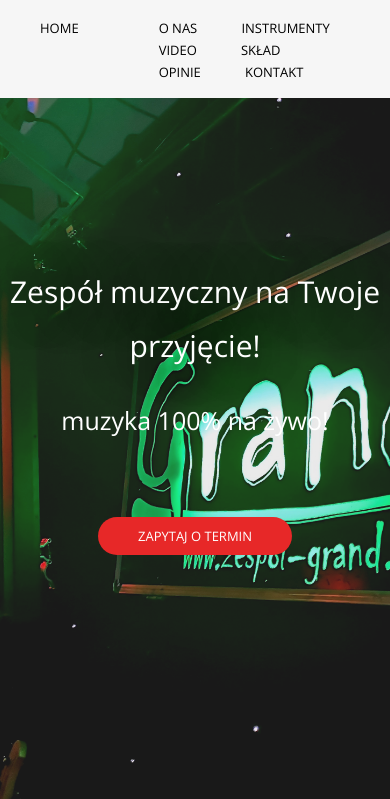
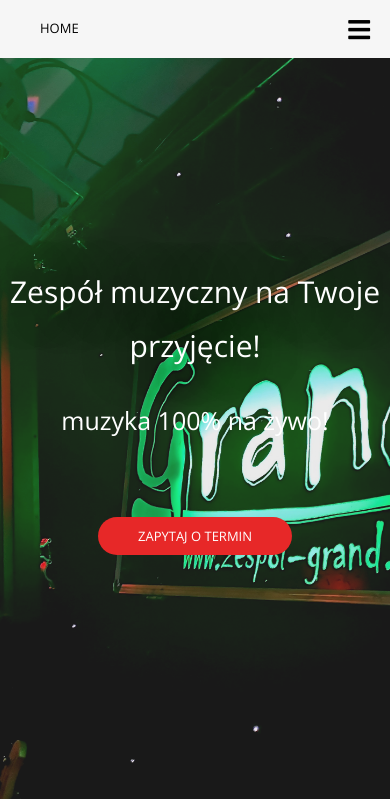
Before and after one commit to mtalarek/Zespol-muzyczny-GRAND, a PHP site: page / in a window 390 px wide. Shown: the top 799 px of the page. Run offline with PHP 8.4, Linux system fonts and the light colour scheme; some web fonts are replaced.

Commit message:
version 1 + mobile menu

```diff
--- a/css/style.css
+++ b/css/style.css
@@ -1,4 +1,5 @@
 /* Colors */
+/* Mobile breakpoints */
 article,
 aside,
 details,
@@ -286,25 +287,86 @@ nav {
   position: fixed;
   top: 0;
   z-index: 200;
-  /* border-bottom: 1px solid rgb(117, 117, 117); */
   background-color: #f6f6f6;
 }
 
-nav ul {
+nav .menu ul,
+nav .logo ul {
   list-style: none;
   padding: 0 20px;
   text-transform: uppercase;
 }
 
-nav ul li {
+nav .menu ul li,
+nav .logo ul li {
   display: inline-block;
   padding: 0 20px;
 }
 
-nav ul li a {
+nav .menu ul li a,
+nav .logo ul li a {
   text-decoration: none;
   font-size: 13px;
   color: black;
+}
+
+nav .menu-holder {
+  font-size: 25px;
+  display: none;
+}
+
+nav .menu-holder #holder {
+  margin: 12px 20px;
+  list-style-type: none;
+  padding: 0;
+  cursor: pointer;
+}
+
+nav .menu-holder .mobile-menu {
+  position: absolute;
+  right: 0;
+  top: 0;
+  background-color: #53a502;
+  margin: 0;
+  list-style-type: none;
+  text-align: right;
+  padding: 0 20px 20px 20px;
+  text-transform: uppercase;
+  line-height: 50px;
+  width: 400px;
+  display: none;
+}
+
+nav .menu-holder .mobile-menu.open {
+  display: block;
+}
+
+nav .menu-holder .mobile-menu li {
+  padding: 10px 0;
+}
+
+nav .menu-holder .mobile-menu li:first-child {
+  padding-top: 5px;
+}
+
+nav .menu-holder .mobile-menu li i {
+  cursor: pointer;
+}
+
+nav .menu-holder .mobile-menu li a {
+  text-decoration: none;
+  color: black;
+  font-weight: 300;
+  font-size: 40px;
+}
+
+@media all and (max-width: 768px) {
+  nav .menu {
+    display: none;
+  }
+  nav .menu-holder {
+    display: block;
+  }
 }
 
 header {
@@ -358,13 +420,13 @@ header .img-text .box button {
   margin-right: auto;
 }
 
-@media all and (max-width: 850px) {
+@media all and (max-width: 768px) {
   header h1 {
     font-size: 30px;
   }
 }
 
-@media all and (max-width: 500px) {
+@media all and (max-width: 480px) {
   header .img-text {
     width: 100%;
     justify-content: center;
@@ -401,7 +463,7 @@ header .img-text .box button {
   font-size: 40px;
 }
 
-@media all and (max-width: 500px) {
+@media all and (max-width: 480px) {
   .about .nav {
     width: 100%;
   }
@@ -479,7 +541,7 @@ header .img-text .box button {
   background-image: url("../img/hohnera.jpg");
 }
 
-@media all and (max-width: 850px) {
+@media all and (max-width: 768px) {
   .band .instruments .instrument {
     width: 200px;
     height: 200px;
@@ -516,7 +578,7 @@ header .img-text .box button {
   height: 28.13vw;
 }
 
-@media all and (max-width: 500px) {
+@media all and (max-width: 480px) {
   .video-section .videos .video {
     flex-basis: 100%;
     height: 56.25vw;
@@ -549,7 +611,7 @@ header .img-text .box button {
   flex-basis: 50%;
   position: relative;
   max-width: 650px;
-  height: 500px;
+  height: 450px;
 }
 
 .contact .container .img-container .img {
@@ -589,13 +651,13 @@ header .img-text .box button {
   width: 100%;
 }
 
-@media all and (max-width: 850px) {
+@media all and (max-width: 768px) {
   .contact .container .img-container {
     height: 350px;
   }
 }
 
-@media all and (max-width: 500px) {
+@media all and (max-width: 480px) {
   .contact .container .img-container {
     display: none;
   }
@@ -649,7 +711,7 @@ header .img-text .box button {
   margin-right: auto;
 }
 
-@media all and (max-width: 850px) {
+@media all and (max-width: 768px) {
   .comments #list {
     margin: 35px 40px;
   }
@@ -743,14 +805,14 @@ header .img-text .box button {
   background-image: url("../img/arek.jpg");
 }
 
-@media all and (max-width: 850px) {
+@media all and (max-width: 768px) {
   .team .instruments .instrument {
     width: 200px;
     height: 200px;
   }
 }
 
-@media all and (max-width: 500px) {
+@media all and (max-width: 480px) {
   .team .instruments .instrument .hover h3 {
     font-size: 20px;
   }
@@ -771,21 +833,12 @@ header .img-text .box button {
   transition: all 0.2s;
 }
 
-@media (max-width: 850px) {
+@media (max-width: 768px) {
   .btn-primary, .btn-secondary {
     font-size: 13px;
   }
 }
 
-/*
-.btn-primary {
-    @extend %btn;
-    background-color: $primary-color;
-
-    &:hover {
-        background-color: $button-color;
-    }
-} */
 .btn-primary {
   background-color: #53a502;
 }
--- a/index.html
+++ b/index.html
@@ -24,9 +24,11 @@ Zapraszam -->
 </head>
 <body>
     <nav>
-        <div class="logo"><ul>
-            <li><a href="">home</a></li>
-        </ul></div>
+        <div class="logo">
+            <ul>
+                <li><a href="">home</a></li>
+            </ul>
+        </div>
         <div class="menu">
             <ul>
                 <li><a href="#about">o nas</a></li>
@@ -35,8 +37,23 @@ Zapraszam -->
                 <li><a href="#team">skład</a></li>
                 <li><a href="#comments">opinie</a></li>
                 <li><a href="#contact">kontakt</a></li>
+            </ul>
+        </div>
+        <div class="menu-holder">
+            <ul id="holder">
+                <li><i class="fas fa-bars"></i></li>
+            </ul>
+            <ul class="mobile-menu">
+                <li><i class="fas fa-times"></i></li>
+                <li><a href="#">home</a></li>
+                <li><a href="#about">o nas</a></li>
+                <li><a href="#instruments">instrumenty</a></li>
+                <li><a href="#video">video</a></li>
+                <li><a href="#team">skład</a></li>
+                <li><a href="#comments">opinie</a></li>
+                <li><a href="#contact">kontakt</a></li>
+            </ul>
 
-            </ul>
         </div>
     </nav>
 
--- a/js/main.js
+++ b/js/main.js
@@ -1,3 +1,20 @@
+/* Mobile menu */
+
+let mobileHolder = document.getElementById('holder');
+let mobileMenu = document.getElementsByClassName('mobile-menu');
+
+
+const open = function() {
+    mobileMenu[0].classList.toggle("open");
+}
+mobileHolder.addEventListener('click', open);
+
+const close = function() {
+    mobileMenu[0].classList.toggle("open");
+}
+mobileMenu[0].addEventListener('click', close);
+
+
 /* Komentarze */
 
 let btn = document.getElementById('button');
--- a/scss/layout/_nav.scss
+++ b/scss/layout/_nav.scss
@@ -7,6 +7,8 @@ nav {
     z-index: 200;
     background-color: $background-color;
 
+    .menu,
+    .logo{
         ul {
             list-style: none;
             padding: 0 20px;
@@ -24,3 +26,66 @@ nav {
             }
         }
     }
+
+    .menu-holder {
+        font-size: 25px;
+        display: none;
+
+
+        #holder {
+            margin: 12px 20px;
+            list-style-type: none;
+            padding: 0;
+            cursor: pointer;
+        }
+
+        .mobile-menu {
+            position: absolute;
+            right: 0;
+            top: 0;
+            background-color: $primary-color;
+            margin: 0;
+            list-style-type: none;
+            text-align: right;
+            padding: 0 20px 20px 20px;
+            text-transform: uppercase;
+            line-height: 50px;
+            width: 400px;
+            display: none;
+
+            &.open {
+                display: block;
+            }
+
+            li {
+                padding: 10px 0;
+
+                &:first-child {
+                    padding-top: 5px;
+                }
+
+                i {
+                    cursor: pointer;
+                }
+
+                a {
+                    text-decoration: none;
+                    color: black;
+                    font-weight: 300;
+                    font-size: 40px;
+
+                }
+            }
+        }
+
+    }
+
+    @media all and (max-width: $medium) {
+        .menu {
+            display: none;
+        }
+        .menu-holder {
+            display: block;
+        }
+    }
+}
```
Also changed, not shown: 2 other files. Lines whose indentation alone changed are shown as unchanged.
